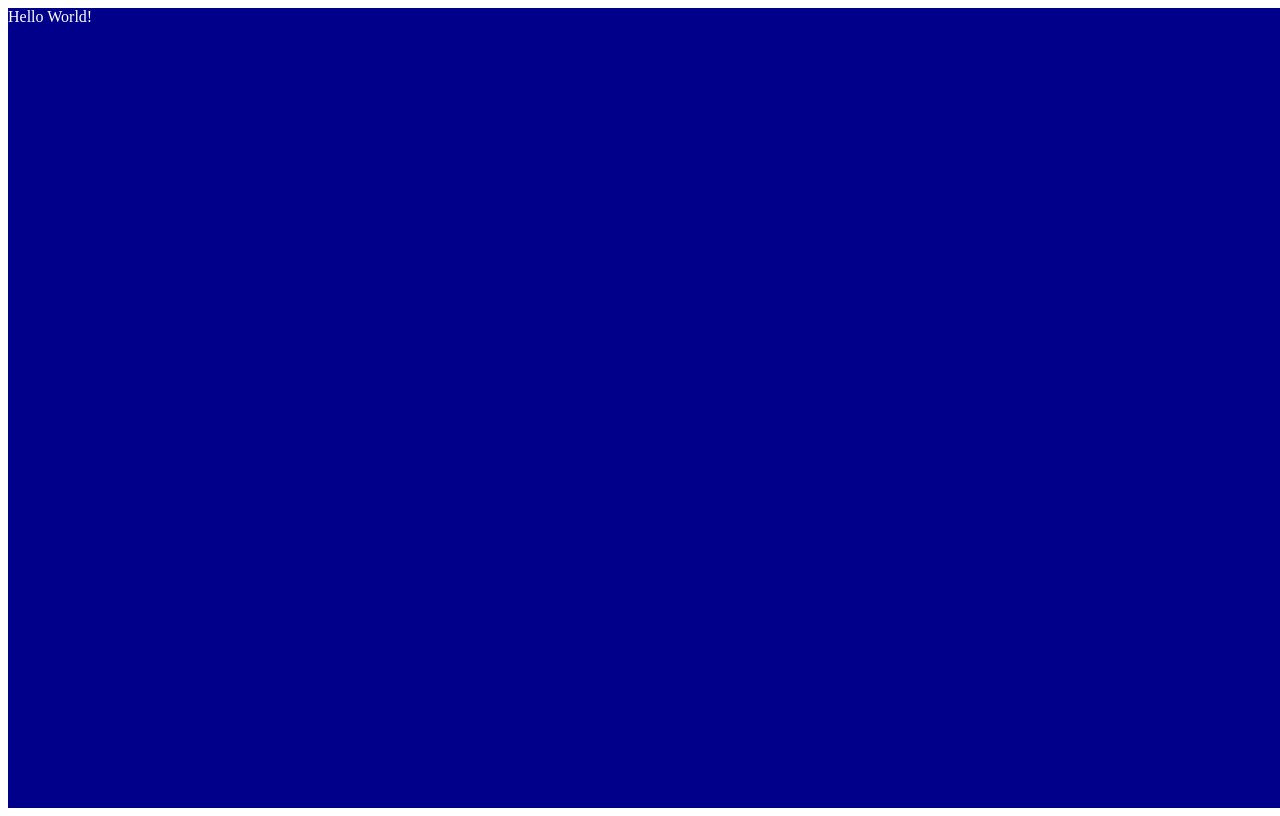
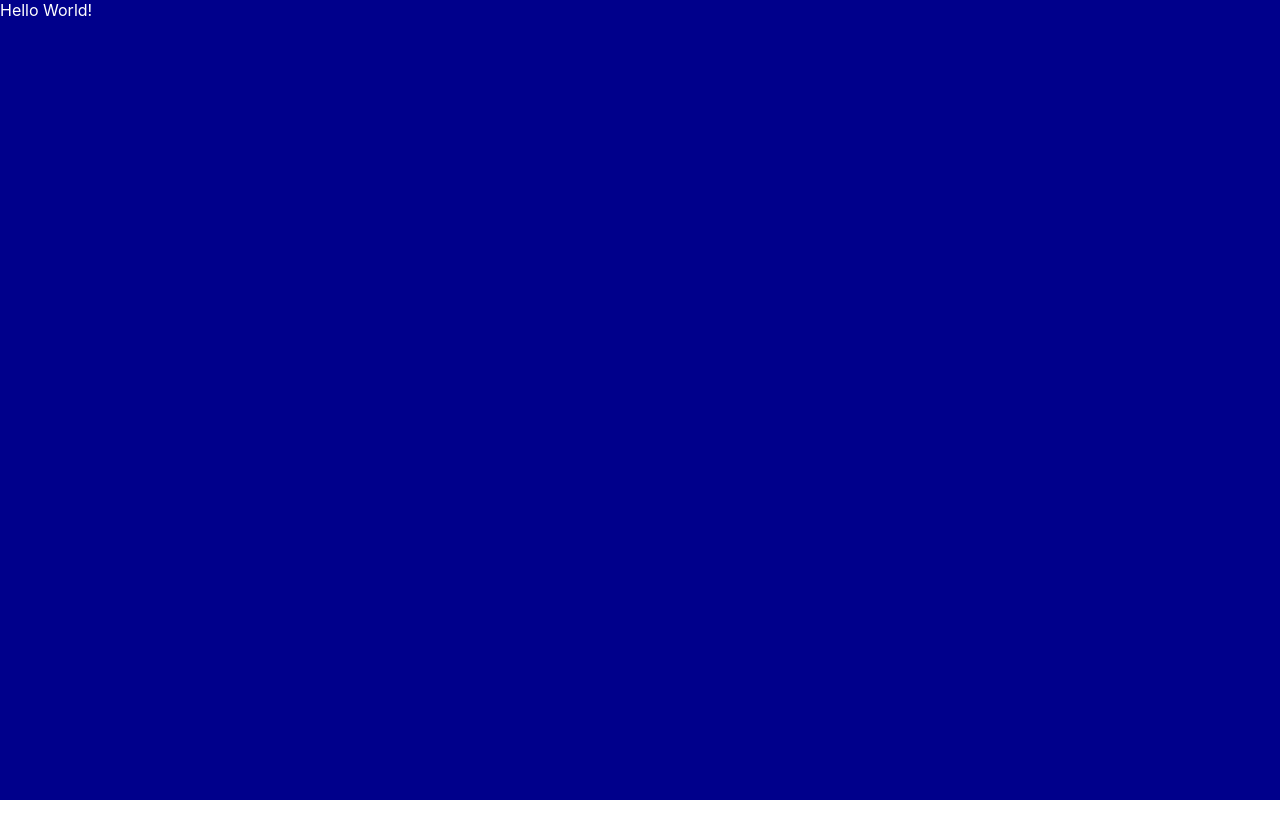
Before and after one commit to AndreGlatz/visit-card, a Next.js app: page / in a window 1280 px wide. Built offline with nearby package versions, Linux system fonts and the light colour scheme.

Commit message:
add styled-components global styles

```diff
--- a/pages/_app.tsx
+++ b/pages/_app.tsx
@@ -1,7 +1,13 @@
 import React from "react";
+import GlobalStyles from "@App/styles/globals";
 
 function MyApp({ Component, pageProps }) {
-  return <Component {...pageProps} />;
+  return (
+    <>
+      <Component {...pageProps} />
+      <GlobalStyles />
+    </>
+  );
 }
 
 export default MyApp;
--- /dev/null
+++ b/src/styles/globals.ts
@@ -0,0 +1,20 @@
+import { createGlobalStyle } from "styled-components";
+
+export default createGlobalStyle`
+  html,
+  body {
+    padding: 0;
+    margin: 0;
+    font-family: -apple-system, BlinkMacSystemFont, Segoe UI, Roboto, Oxygen,
+      Ubuntu, Cantarell, Fira Sans, Droid Sans, Helvetica Neue, sans-serif;
+  }
+
+  a {
+    color: inherit;
+    text-decoration: none;
+  }
+
+  * {
+    box-sizing: border-box;
+  }
+`;
```
